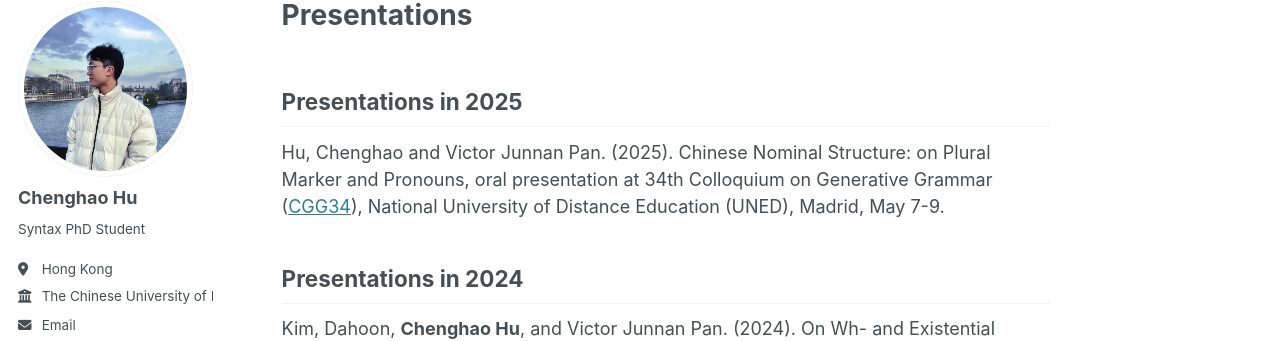
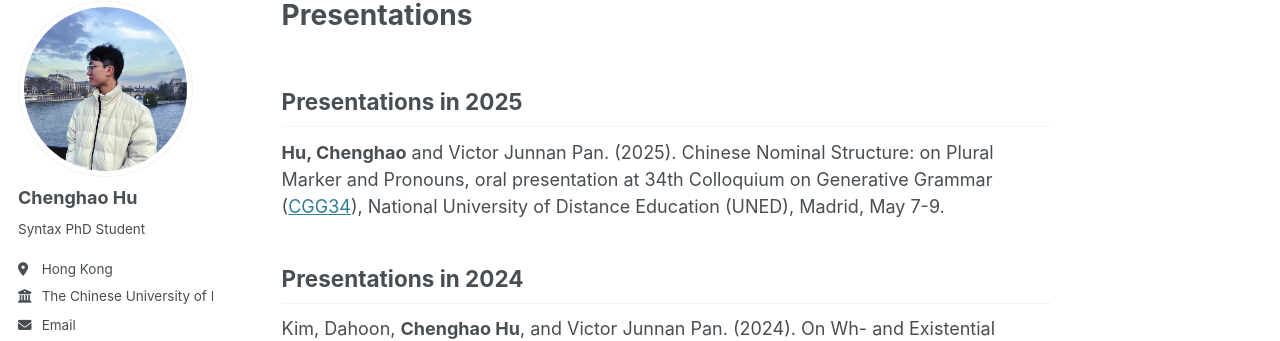
Before and after one commit to Chenghao-Hu/chenghao-hu.github.io, a Jekyll site: the page built from _pages/talks.md, in a window 1280 px wide and 900 px high. Shown: the part 105-446 px from the top of the window. Built offline with Jekyll 4.4.1, drawn with Linux system fonts in a browser that asks for light colours.

Commit message:
Update talks.md

```diff
--- a/_pages/talks.md
+++ b/_pages/talks.md
@@ -11,7 +11,7 @@ design:
 
 ## **Presentations in 2025**
 
-Hu, Chenghao and Victor Junnan Pan. (2025). Chinese Nominal Structure: on Plural Marker and Pronouns, oral presentation at 34th Colloquium on Generative Grammar ([CGG34](https://sites.google.com/view/cgg34)), National University of Distance Education (UNED), Madrid, May 7-9.
+**Hu, Chenghao** and Victor Junnan Pan. (2025). Chinese Nominal Structure: on Plural Marker and Pronouns, oral presentation at 34th Colloquium on Generative Grammar ([CGG34](https://sites.google.com/view/cgg34)), National University of Distance Education (UNED), Madrid, May 7-9.
 
 
 ## **Presentations in 2024**
```
